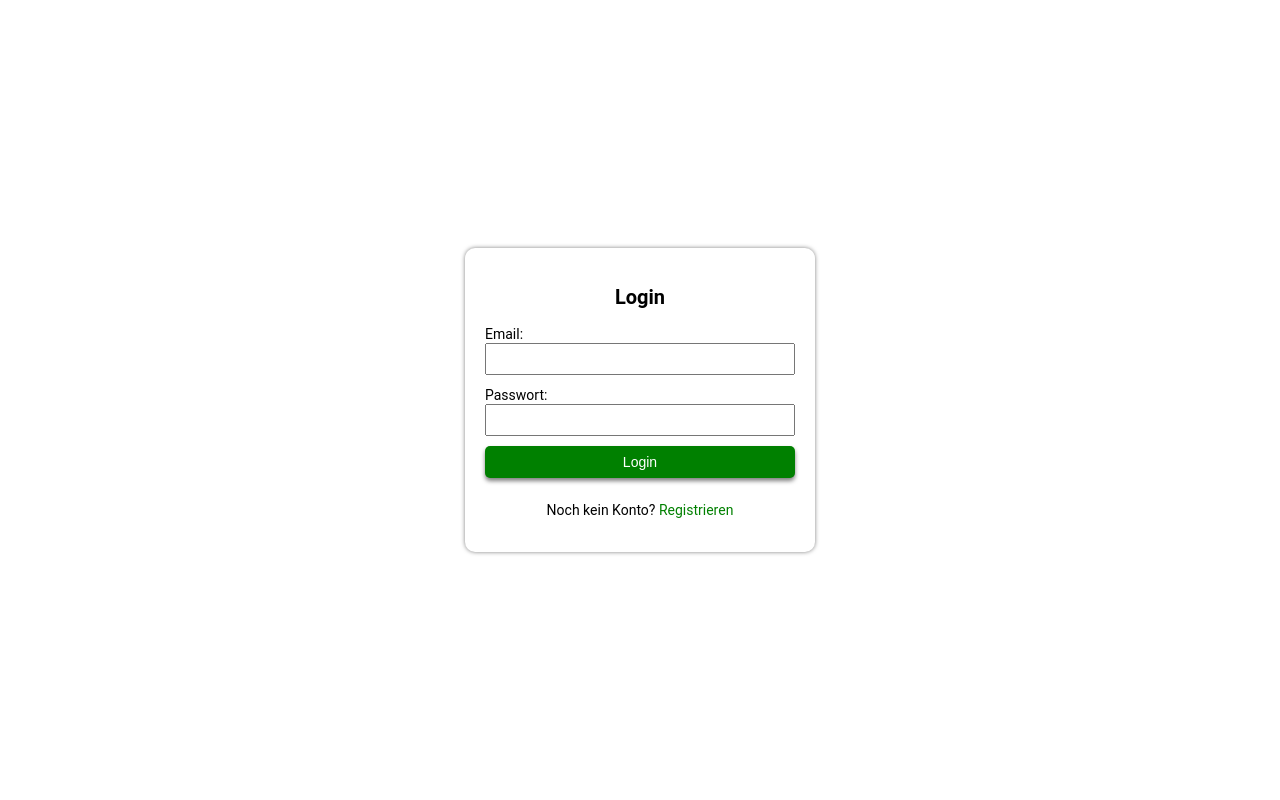
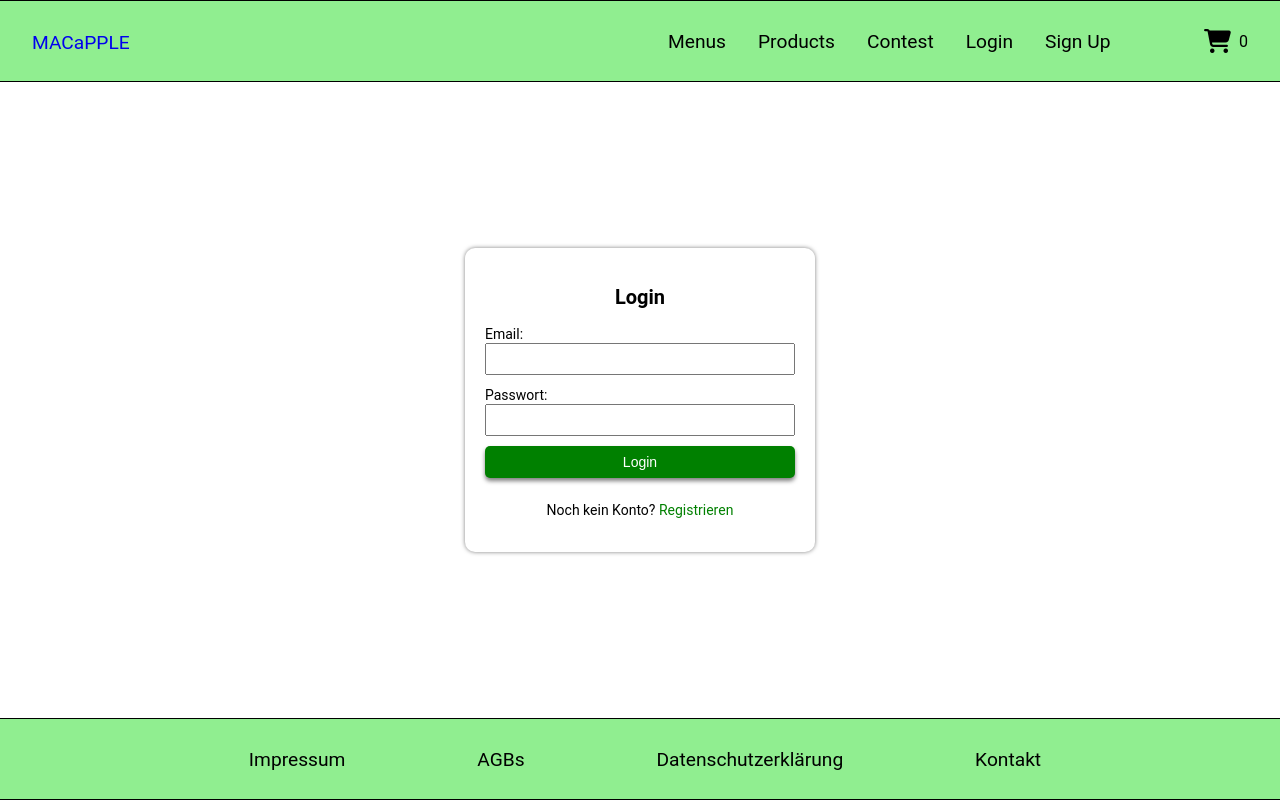
Before and after one commit to MarvinBS-Erlangen/ProjektCode, a PHP site: page /login in a window 1280 px wide. Run offline with PHP 8.4, Linux system fonts and the light colour scheme.

Commit message:
Added header and footer to login.php file

```diff
--- a/login.php
+++ b/login.php
@@ -47,9 +47,33 @@ if ($_SERVER['REQUEST_METHOD'] === 'POST') {
     <meta name="viewport" content="width=device-width, initial-scale=1.0">
     <title>Login</title>
     <link rel="stylesheet" href="./styles/login.css">
+    <link rel="stylesheet" href="https://cdnjs.cloudflare.com/ajax/libs/font-awesome/6.7.2/css/all.min.css"
+        integrity="sha512-Evv84Mr4kqVGRNSgIGL/F/aIDqQb7xQ2vcrdIwxfjThSH8CSR7PBEakCr51Ck+w+/U6swU2Im1vVX0SVk9ABhg=="
+        crossorigin="anonymous" referrerpolicy="no-referrer" />
 </head>
 
 <body>
+
+    <header style="height: clamp(3rem, 10vw, 5rem);" class="header">
+        <div class="header-title">
+            <span id="title" class="title"><a href="/">MACaPPLE</a></span>
+        </div>
+        <div class="nav-links">
+            <ul class="nav-list">
+                <li class="btn-menus"><a href="/menus">Menus</a></li>
+                <li class="btn-products"><a href="/products">Products</a></li>
+                <li class="btn-contest"><a href="/contest">Contest</a></li>
+                <li class="btn-login"><a href="/login">Login</a></li>
+                <li class="btn-signup"><a href="/signup">Sign Up</a></li>
+            </ul>
+        </div>
+        <div class="cart-container">
+            <i class="fa-solid fa-cart-shopping cart-icon"></i>
+            <span class="items-in-cart">0</span>
+        </div>
+    </header>
+
+
     <div class="form-container">
         <h2 class="login-title">Login</h2>
         <form action="login.php" method="post">
@@ -64,6 +88,15 @@ if ($_SERVER['REQUEST_METHOD'] === 'POST') {
 
         <p class="not-registered">Noch kein Konto? <a href="register.php">Registrieren</a></p>
     </div>
+
+    <footer>
+        <ul class="footer-list">
+            <li><a href="/impressum">Impressum</a></li>
+            <li><a href="/agbs">AGBs</a></li>
+            <li><a href="/datenschutzerklaerung">Datenschutzerklärung</a></li>
+            <li><a href="/kontakt">Kontakt</a></li>
+        </ul>
+    </footer>
 </body>
 
 </html>
--- a/styles/login.css
+++ b/styles/login.css
@@ -7,6 +7,78 @@ body {
     min-height: 100vh;
     width: 100vw;
     font-family: 'Roboto', sans-serif;
+    position: relative;
+}
+
+/* Header Styles */
+.header {
+    display: flex;
+    justify-content: space-between;
+    align-items: center;
+    border: .5px solid black;
+    background-color: #90ee90; /* Light green */
+    /* box-shadow: 0 3px 30px rgba(0, 0, 0, 0.5); */
+    height: clamp(3rem, 5rem, 7rem);
+    width: 100vw;
+    top: 0;
+    position: absolute;
+}
+
+/* Title Styles */
+.header-title {
+    flex: 1;
+    font-size: 1.5rem;
+    margin-left: 2rem;
+    color: black;
+}
+
+.title > a {
+    text-decoration: none;
+}
+.title {
+    cursor: pointer;
+    font-size: 1.2rem;
+    color: black;
+}
+
+/* Navigation Links */
+.nav-links {
+    display: flex;
+    gap: 1rem;
+    margin-right: 2rem;
+    width: 40vw;
+}
+
+.nav-list {
+    display: flex;
+    list-style-type: none;
+    gap: 2rem;
+    align-items: center;
+    justify-content: center;
+}
+
+.nav-list li a {
+    text-decoration: none;
+    font-size: 1.2rem;
+    color: black;
+}
+
+/* Cart Container */
+.cart-container {
+    display: flex;
+    justify-content: center;
+    align-items: center;
+    gap: 0.5rem;
+    margin-right: 2rem;
+    margin-left: 2rem;
+}
+
+.cart-icon {
+    font-size: 1.5rem;
+}
+
+.items-in-cart {
+    font-size: 1rem;
 }
 
 .form-container {
@@ -65,3 +137,101 @@ input {
     font-size: 14px;
     cursor: pointer;
 }
+
+footer {
+    display: flex;
+    justify-content: center;
+    align-items: center;
+    border: .5px solid black;
+    background-color: #90ee90; /* Light green */
+    /* box-shadow: 0 3px 30px rgba(0, 0, 0, 0.5); */
+    height: clamp(3rem, 5rem, 7rem);
+    width: 100vw;
+    bottom: 0;
+    position: absolute;
+}
+
+
+
+.footer-list {
+    display: flex;
+    justify-content: space-evenly;
+    align-items: center;
+    gap: 1rem;
+    margin-right: 30px;
+    width: 80vw;
+}
+
+.footer-list > li {
+    display: flex;
+    list-style-type: none;
+    gap: 1rem;
+    align-items: center;
+    justify-content: center;
+}
+
+.footer-list li a {
+    text-decoration: none;
+    font-size: 1.2rem;
+    color: black;
+}
+
+@media (max-width: 1280px) {
+
+
+}
+
+@media (max-width: 768px) {
+    .cart-container{
+        margin-right: 2rem;
+    }
+
+    .nav-links{
+        margin-right: 7rem;
+        width: 350px;
+    }
+
+    .title {
+        font-size: 1rem;
+    }
+    .nav-list li a {
+        font-size: 1rem;
+    }
+
+    .btn-signup {
+        width: 60px;
+    }
+
+    .footer-list > li > a {
+        font-size: 1rem;
+    }
+
+    .form-container{
+        max-width: 250px;
+        max-height: calc(100vh / 1.5);
+        padding: 10px;
+    }
+
+    .login-title {
+        font-size: 1rem;
+    }
+
+    input {
+        margin-bottom: 5px;
+        padding: 4px;
+    }
+
+    footer{
+        height: clamp(2rem, 4rem, 6rem);
+
+    }
+
+    .header{
+        height: clamp(2rem, 4rem, 6rem);
+    }
+
+}
+
+@media (max-width: 480px) {
+
+}
```
